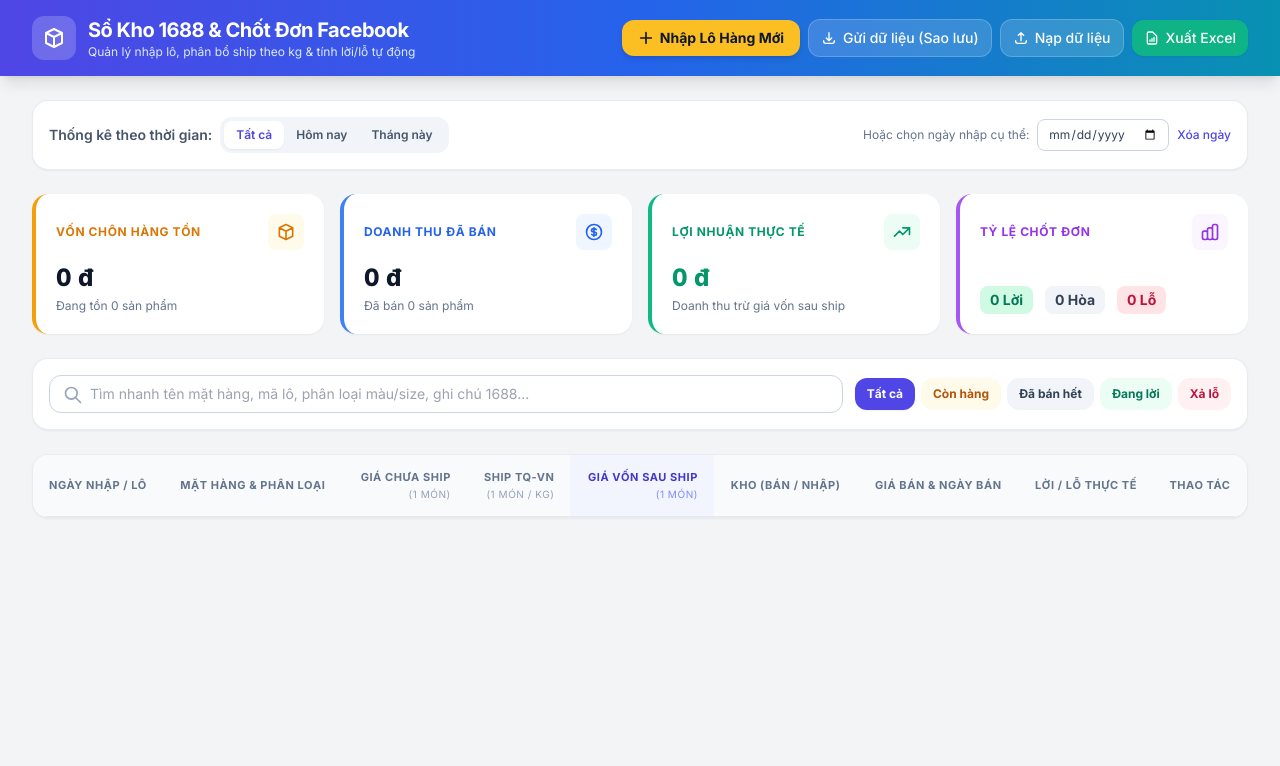
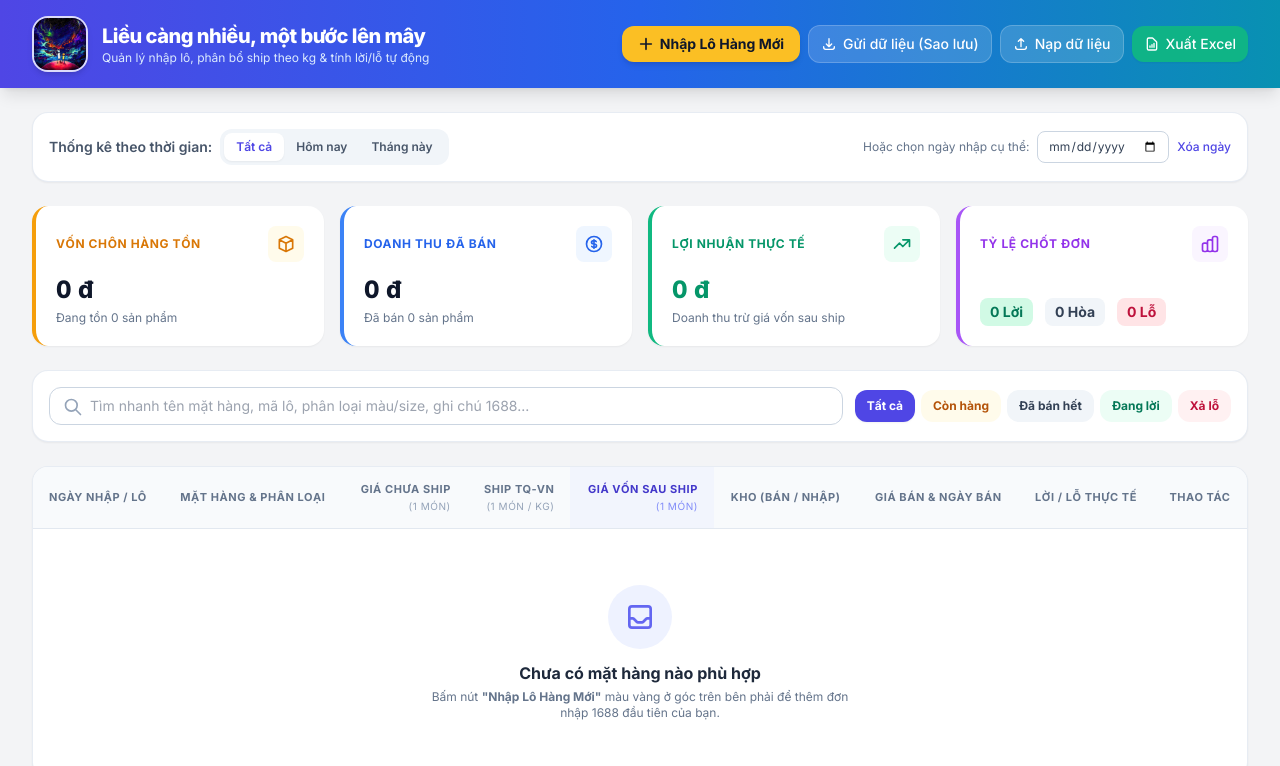
Before and after one commit to KoskiewiczWladek/Cong_ty_co_phan_Mi_Mac, a plain HTML site: page index.html in a window 1280 px wide. Drawn offline with nearby package versions, Linux system fonts and the light colour scheme.

Commit message:
Update index.html

```diff
--- a/index.html
+++ b/index.html
@@ -3,7 +3,7 @@
 <head>
   <meta charset="UTF-8" />
   <meta name="viewport" content="width=device-width, initial-scale=1.0" />
-  <title>Quản Lý Nhập Hàng 1688 & Đơn Bán Facebook</title>
+  <title>Liều càng nhiều, một bước lên mây</title>
   <script src="https://cdn.tailwindcss.com"></script>
   <link href="https://fonts.googleapis.com/css2?family=Inter:wght@400;500;600;700;800&display=swap" rel="stylesheet">
   <style>
@@ -15,20 +15,17 @@
     ::-webkit-scrollbar-thumb { background: #cbd5e1; border-radius: 9999px; }
     ::-webkit-scrollbar-thumb:hover { background: #94a3b8; }
   </style>
+  <link rel="icon" type="image/jpeg" href="./rick-and-morty-rick-3840x2160-9531.jpg" />
 </head>
 <body class="text-slate-800 antialiased pb-16">
 
   <!-- Top Navigation Bar -->
   <header class="bg-gradient-to-r from-indigo-600 via-blue-600 to-cyan-600 text-white shadow-lg sticky top-0 z-30">
     <div class="max-w-7xl mx-auto px-4 sm:px-6 lg:px-8 py-4 flex flex-wrap items-center justify-between gap-3">
-      <div class="flex items-center gap-3">
-        <div class="bg-white/20 p-2.5 rounded-xl backdrop-blur-sm">
-          <svg class="w-6 h-6 text-white" fill="none" stroke="currentColor" stroke-width="2" viewBox="0 0 24 24">
-            <path stroke-linecap="round" stroke-linejoin="round" d="M20 7l-8-4-8 4m16 0l-8 4m8-4v10l-8 4m0-10L4 7m8 4v10M4 7v10l8 4"/>
-          </svg>
-        </div>
+      <div class="flex items-center gap-3.5 relative z-10">
+        <img src="./rick-and-morty-rick-3840x2160-9531.jpg" alt="Ảnh đại diện trang web" class="w-12 h-12 sm:w-14 sm:h-14 rounded-2xl object-cover border-2 border-white/80 shadow-md shrink-0" />
         <div>
-          <h1 class="text-lg sm:text-xl font-bold tracking-tight">Sổ Kho 1688 & Chốt Đơn Facebook</h1>
+          <h1 class="text-lg sm:text-xl font-extrabold tracking-tight">Liều càng nhiều, một bước lên mây</h1>
           <p class="text-xs text-blue-100">Quản lý nhập lô, phân bổ ship theo kg & tính lời/lỗ tự động</p>
         </div>
       </div>
@@ -970,8 +967,7 @@
         ].map(v => `"${String(v ?? '').replace(/"/g, '""')}"`).join(',');
       });
 
-      const csvContent = '﻿' + [headers.join(','), ...rows].join('
-');
+      const csvContent = '\uFEFF' + [headers.join(','), ...rows].join('\n');
       const blob = new Blob([csvContent], { type: 'text/csv;charset=utf-8;' });
       const url = URL.createObjectURL(blob);
       const a = document.createElement('a');
```
